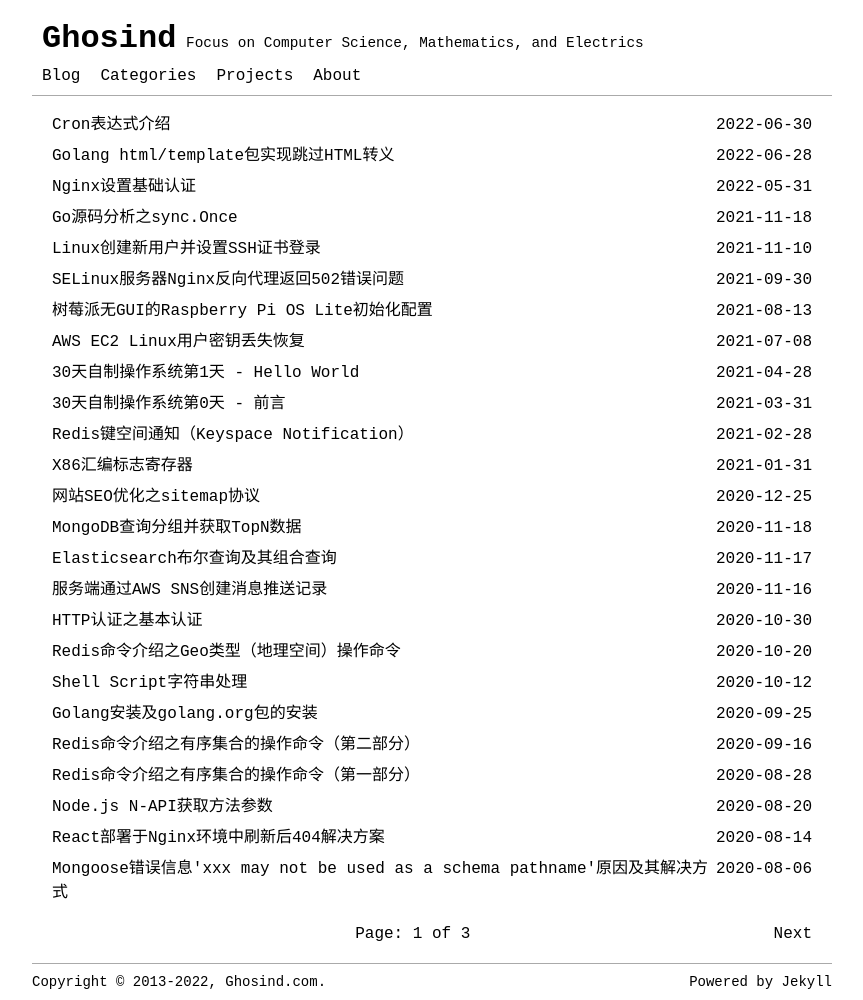
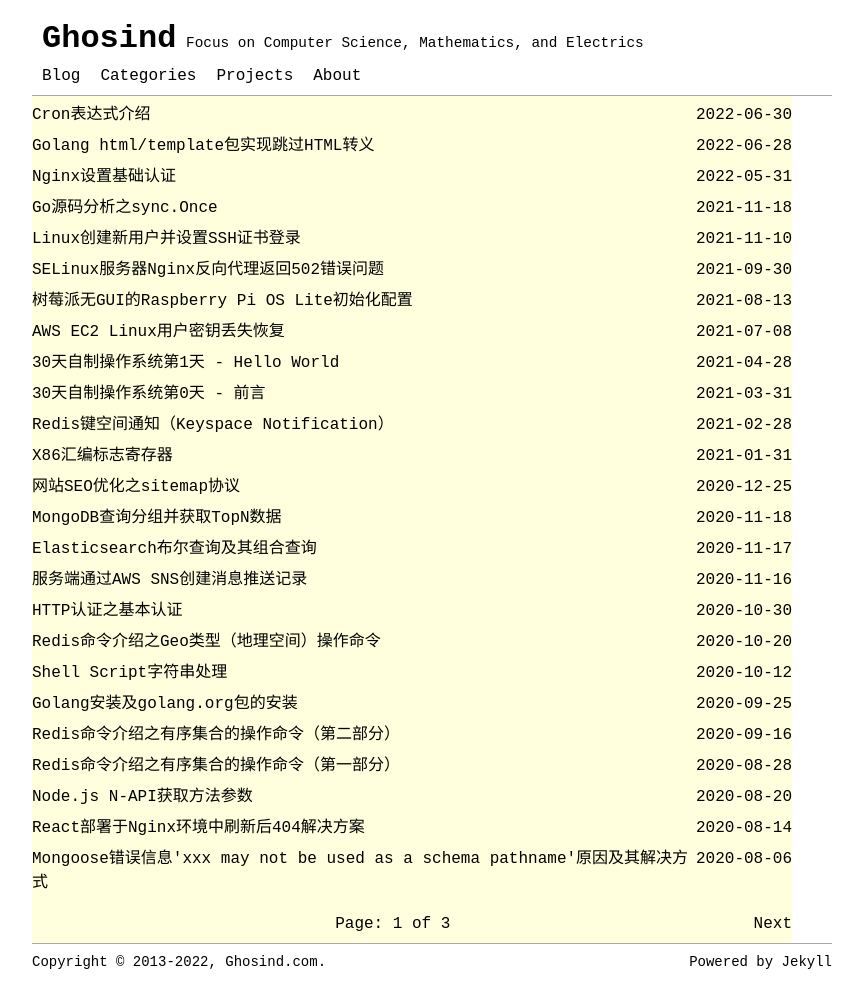
Before and after one commit to mjalalimanesh/mjalalimanesh.github.io, a Jekyll site: the page built from index.html, in a window 1280 px wide. Shown: the whole page, without its empty margins (208-1071 px from the left). Built offline with Jekyll 4.4.1, drawn with Linux system fonts in a browser that asks for light colours; the list of posts is cut into pages by our own code.

Commit message:
change background color and padding

```diff
--- a/_sass/main.scss
+++ b/_sass/main.scss
@@ -6,8 +6,9 @@
 @charset "utf-8";
 
 .container-main {
+  background-color: #FFFFDD;
   width: 95%;
-  margin: 10px auto;
+  padding: 10px auto;
   overflow: hidden;
   min-height: calc(100vh - 158px);
 }
```
